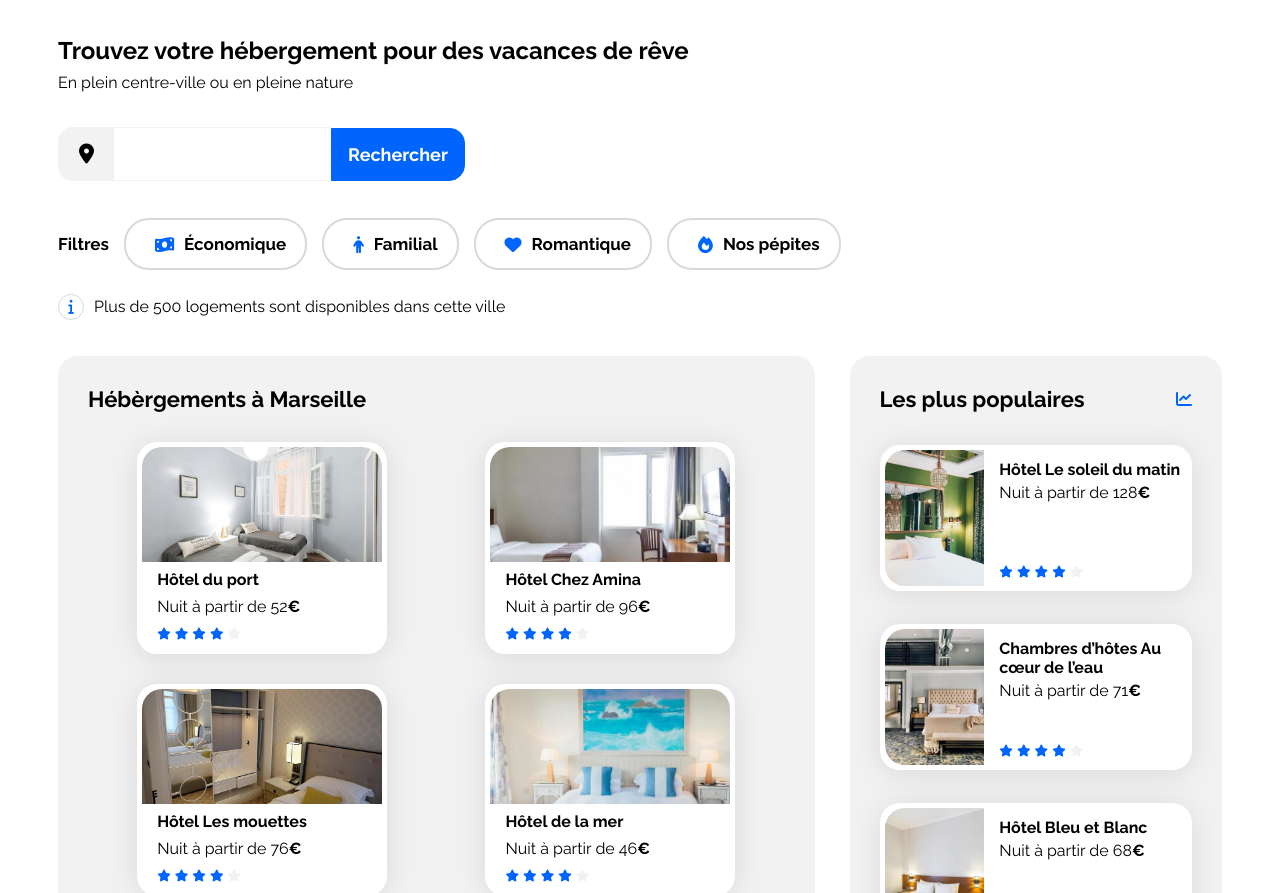
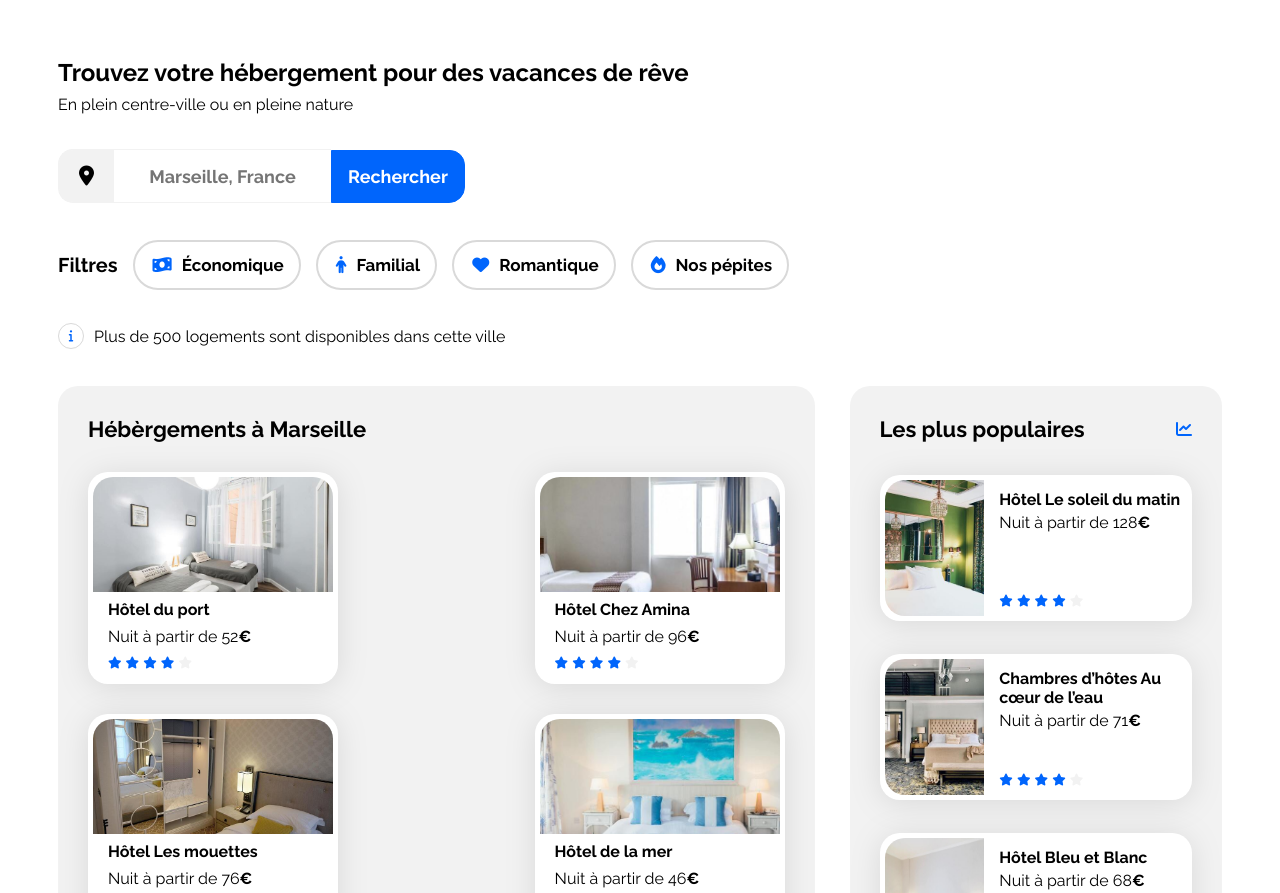
Before and after one commit to KD-Dev-Tech/p3-Booki, a plain HTML site: page index.html in a window 1280 px wide. Shown: the part 59-952 px from the top of the page. Drawn offline with Linux system fonts and the light colour scheme.

Commit message:
second commit

```diff
--- a/css/style.css
+++ b/css/style.css
@@ -33,6 +33,7 @@ header{
     justify-content: space-between;
     align-items: center;
     height: 79px;
+    margin-bottom: 30px;
 }
 
 header img {
@@ -44,7 +45,7 @@ header img {
 nav a:hover {
     color: #0065FC;
     border-top: 2px solid #0065FC;
-    padding-top: 20px;
+    padding-top: 20%;
     }
 
 
@@ -72,6 +73,7 @@ a {
 .headline h1,
 .headline p {
     margin: 8px 0;
+
 }
 
 /*************************  Barre de Recherche   *******************/
@@ -132,38 +134,37 @@ input[type="text"] {
     flex-wrap: wrap;
     font-size: 17px;
     font-weight: bold;
-    padding-top: 20px;
+    padding-top: 30px;
     align-items: center;
+    gap: 15px;
 }
 
-.filter-bar a {
-  display:flex;
+.filter-bar button {
   border: 2px solid #D9D9D9;
   border-radius: 25px;
-  padding: 4px 19px;
-  height: 40px;
+  padding: 0px 15px;
+  height: 50px;
   align-items: center ;
+  background-color: white;
+  font-weight: bold;
+  font-size: 17px;
 }
 
-.filter-bar p {
 
-    margin-right: 15px; /* Ajoute une marge à droite entre les éléments */
-
-}
-
-.filter-bar a:hover {
+.filter-bar button:hover {
     background-color: #DEEBFF;
     cursor: default;  /* Laisse le curseur d'origine */
-
 }
 
 .filter-bar i {
     padding: 0px 10px;
+    padding-left: 3px;
 }
 
 /************************* INFO  *****************************/
 
 .info {
+    margin-top: 20px;
     display: flex;
     margin-bottom: 30px;
     align-items: center;
@@ -178,7 +179,7 @@ input[type="text"] {
     align-items: center;
     justify-content: center;
     text-align: center;
-    font-size: 15px;
+    font-size: 12px;
 }
 
 .info p {
@@ -229,7 +230,8 @@ input[type="text"] {
     border-radius: 20px;
     padding: 30px;
     box-sizing: border-box;
-    margin-bottom: 65px;
+    margin-bottom: 60px;
+    padding-bottom: 30px;
 }
 
 
@@ -275,7 +277,7 @@ input[type="text"] {
 
 .conteneur {
     display: flex;
-    justify-content: space-around ;
+    justify-content: space-between ;
     flex-wrap: wrap;
 }
 
@@ -283,7 +285,8 @@ input[type="text"] {
     display: flex;
     font-weight: 700;
     font-size: 18px;
-    padding-top: 10px;
+    margin-top: 30px;
+
 }
 
 /****** Populaires ***********/
@@ -334,12 +337,16 @@ input[type="text"] {
 
 /************ Activités ****************/
 
+.activites {
+    margin-left: 20px;
+}
+
 .activites-card
  {
     display: flex;
     gap: 30px;
     flex-wrap: wrap;
-    padding-top: 30px;
+    padding-top: 20px;
     margin-bottom: 65px ;
 }
 
@@ -364,21 +371,29 @@ input[type="text"] {
     padding-left: 19px;
 }
 
+
+
 /******************* Footer *********************/
 
 footer {
     display: flex;
     flex-wrap: wrap;
+    justify-content: space-between;
     background: var(--Grey, #F2F2F2);
-    padding: 20px;
-    gap: 20px;
+    padding-left: 2%;
+    padding-right: 23%;
+}
+
+.lien-footer H3 {
+    margin-bottom: 3%;
 }
 
 .lien-footer article{
     display: flex;
     flex-direction: column;
-    gap: 20px;
+    gap: 15px;
 }
+
 
 
 
--- a/index.html
+++ b/index.html
@@ -23,7 +23,7 @@
     <nav>
         <ul>
            <li><a href="#Hbergements"> Hébergements</a></li>
-           <li><a href="#Activités">Activités</a></li>
+           <li><a href="#Activites">Activités</a></li>
         </ul>
     </nav>
 </header>
@@ -39,7 +39,7 @@
 
     <div class="search-bar">
     <span class="localisation-icone"><i class="fa-solid fa-location-dot"></i></span>
-        <input type="text" name="Ville">
+        <input type="text" name="Ville" placeholder="Marseille, France">
         <a class="search-button" href="#">
             <span class="search-icon"><i class="fa-solid fa-magnifying-glass"></i></span>
             <span class="text">Rechercher</span>
@@ -48,14 +48,14 @@
     </div>
 
     <div class="filter-bar">
-        <p>Filtres</p>
-        <p><a class="Filtres" href=""><i class="fa-solid fa-money-bill-wave"></i>Économique</a></p>
-        <p><a class="Filtres" href=""><i class="fa-solid fa-person"></i>Familial</a></p>
-        <p><a class="Filtres" href=""><i class="fa-solid fa-heart"></i>Romantique</a></p>
-        <p><a class="Filtres" href=""><i class="fa-solid fa-fire"></i>Nos pépites</a></p>
+        <h3>Filtres</h3>
+        <button class="Filtres"><i class="fa-solid fa-money-bill-wave"></i>Économique</button>
+        <button class="Filtres"><i class="fa-solid fa-person"></i>Familial</button>
+        <button class="Filtres" href=""><i class="fa-solid fa-heart"></i>Romantique</button>
+        <button class="Filtres" href=""><i class="fa-solid fa-fire"></i>Nos pépites</button>
+    </div>
 
-     </div>
-    <div class="info">
+     <div class="info">
         <span class="information-icone"><i class="fa-solid fa-info"></i></span>
         <p>Plus de 500 logements sont disponibles dans cette ville</p>
     </div>
@@ -71,8 +71,9 @@
                 <H2 class="section-title">Hébèrgements à Marseille</H2>
                     <div class="conteneur">
 
+
+                    <article class="card">
                 <a href="#">
-                    <article class="card">
                         <img src="./images/hebergements/fred-kleber.jpg" alt="Image de la chambre d'hôtel montrant un lit">
                         <div class="card-content">
                             <div class="card-txt">
@@ -88,11 +89,13 @@
                                         <span class="sr-only">Note de 4 sur 5</span>
                             </div>
                         </div>
+                </a>
                     </article>
-                </a>
 
+
+
+                    <article class="card">
                 <a href="#">
-                    <article class="card">
                         <img src="./images/hebergements/febrian-zakaria.jpg" alt="Image de la chambre d'hôtel montrant un lit">
                         <div class="card-content">
                             <div class="card-txt">
@@ -108,11 +111,13 @@
                                         <span class="sr-only">Note de 4 sur 5</span>
                                     </div>
                                 </div>
-                            </article>
                 </a>
+                    </article>
 
+
+
+                    <article class="card">
                 <a href="#">
-                    <article class="card">
                         <img src="./images/hebergements/reisetopia.jpg" alt="Image de la chambre d'hôtel montrant un lit">
                         <div class="card-content">
                             <div class="card-txt">
@@ -128,11 +133,13 @@
                                         <span class="sr-only">Note de 4 sur 5</span>
                                     </div>
                                 </div>
-                            </article>
                 </a>
+                    </article>
 
+
+
+                    <article class="card">
                 <a href="#">
-                    <article class="card">
                         <img src="./images/hebergements/annie-spratt.jpg" alt="Image de la chambre d'hôtel montrant un lit">
                         <div class="card-content">
                             <div class="card-txt">
@@ -148,11 +155,13 @@
                                         <span class="sr-only">Note de 4 sur 5</span>
                                     </div>
                                 </div>
-                            </article>
                 </a>
+                    </article>
 
+
+
+                    <article class="card">
                 <a href="#">
-                    <article class="card">
                         <img src="./images/hebergements/marcus-loke.jpg" alt="Image de la chambre d'hôtel montrant un lit">
                         <div class="card-content">
                             <div class="card-txt">
@@ -168,11 +177,13 @@
                                         <span class="sr-only">Note de 4 sur 5</span>
                                     </div>
                                 </div>
-                            </article>
                 </a>
+                    </article>
 
+
+
+                    <article class="card">
                 <a href="#">
-                    <article class="card">
                         <img src="./images/hebergements/nicate-lee.jpg" alt="Image de la chambre d'hôtel montrant un lit">
                         <div class="card-content">
                             <div class="card-txt">
@@ -188,14 +199,13 @@
                                         <span class="sr-only">Note de 4 sur 5</span>
                                     </div>
                                 </div>
+                 </a>
                     </article>
-                </a>
 
-            </div>
+                    <a class="afficher" href="#">Afficher plus</a>
+        </div>
 
-                <div>
-                   <p><a class="afficher" href="#">Afficher plus</a></p>
-                </div>
+
             </section>
 
                <section class="populaires">
@@ -271,7 +281,7 @@
             </div>
         </main>
 
-        <section class="activites">
+        <section class="activites" id="Activites">
                 <H2>Activités à Marseille</H2>
 
             <div class="activites-card">
```
